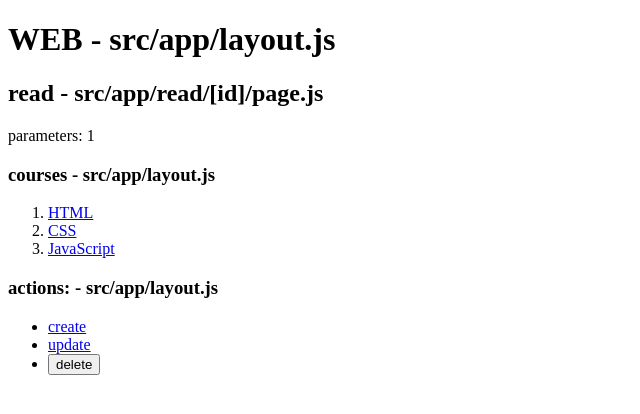
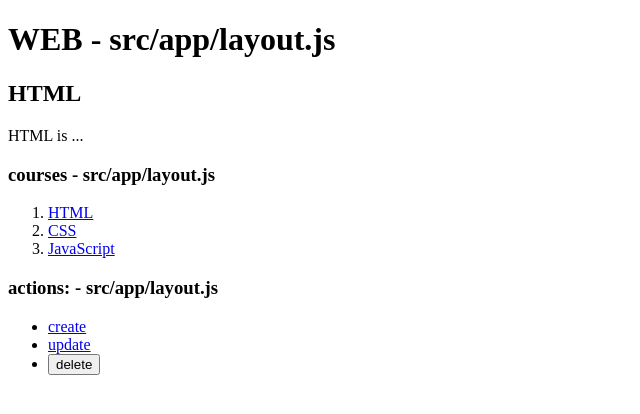
Before and after one commit to insightp25/nextapp2, a Next.js app: page /read/1 in a window 1280 px wide. Shown: the top 414 px of the page, without its empty margins (0-640 px from the left). Built offline with nearby package versions, Linux system fonts and the light colour scheme; data requests are answered from the project's data file.

Commit message:
dynamic read

```diff
--- a/db.json
+++ b/db.json
@@ -1,24 +1,24 @@
 {
     "topics": [
         {
-            "id": 1,
+            "id": "1",
             "title": "HTML",
             "body": "HTML is ..."
         },
         {
-            "id": 2,
+            "id": "2",
             "title": "CSS",
             "body": "CSS is ..."
         },
         {
-            "id": 3,
+            "id": "3",
             "title": "JavaScript",
             "body": "JavaScript is ..."
         }
     ],
     "posts": [
         {
-            "id": 1,
+            "id": "1",
             "title": "json-server",
             "author": "typicode"
         }
--- a/src/app/read/[id]/page.js
+++ b/src/app/read/[id]/page.js
@@ -1,8 +1,10 @@
-export default function Read(props) {
+export default async function Read(props) {
+    const resp = await fetch(`http://localhost:9999/topics/${props.params.id}`);
+    const topic = await resp.json();
     return (
         <>
-            <h2>read - src/app/read/[id]/page.js</h2>
-            parameters: {props.params.id}
+            <h2>{topic.title}</h2>
+            {topic.body}
         </>
     )
 }
```
Also changed, not shown: 1 other file (tests, documents, lock files or other folders).
